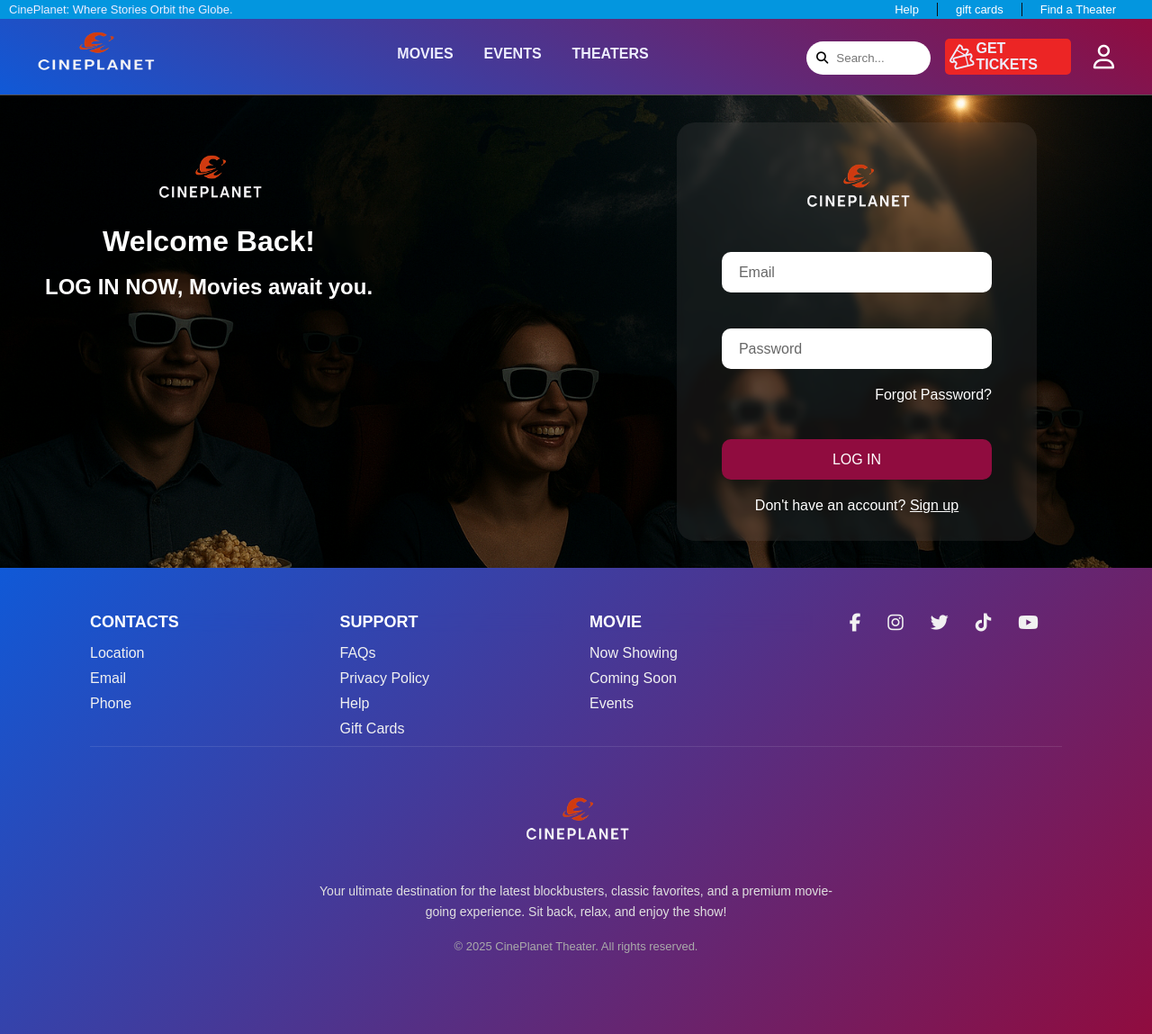
After one commit to kyawsanaung/MovieWebsite, a PHP site: page /signup.php in a window 1280 px wide. The commit adds this page. Shown: the whole page at 90% size. Run offline with PHP 8.4, Linux system fonts and the light colour scheme.

Commit message:
Commit Added singup.php

```diff
--- a/index.php
+++ b/index.php
@@ -9,6 +9,4 @@
 </head>
 <body>
 
-</body>
-</html>
 <?php include("partial/footer.php"); ?>
--- a/partial/header.php
+++ b/partial/header.php
@@ -16,13 +16,13 @@
     <ul class="info-links">
       <li><a href="#">Help</a></li>
       <li><a href="#">gift cards</a></li>
-      <li><a href="#">Find a Store</a></li>
+      <li><a href="#">Find a Theater</a></li>
     </ul>
   </nav>
   <nav class="navbar">
 
     <div class="menu-toggle" id="mobile-menu">
-    <i class="fa fa-bars fa-2x"></i>
+    <i class="fa-solid fa-ellipsis-vertical fa-2x"></i>
     </div>
 
     <div class="logo"><img src="images/NavLogo.png" alt="Logo"></div>
@@ -47,7 +47,7 @@
             </div>
 
 
-            <button class="icon" onclick="window.location.href='Register.php';"><i class="fa-regular fa-user fa-2x"></i>
+            <button class="icon" onclick="window.location.href='signup.php';"><i class="fa-regular fa-user fa-2x"></i>
             </button>
   </div>
 
--- /dev/null
+++ b/signup.php
@@ -0,0 +1,53 @@
+<?php include("partial/header.php"); ?>
+
+<!DOCTYPE html>
+<html lang="en">
+
+<head>
+    <meta charset="UTF-8">
+    <meta name="viewport" content="width=device-width, initial-scale=1.0">
+    <title>Sign up</title>
+    <style>
+        /* Apply this to your main HTML file */
+
+        body {
+            height: 100vh;
+            background-image: url("images/Background.png");
+            background-size: cover;
+            /* Ensures the background covers the entire screen */
+            background-position: center;
+            /* Centers the image for responsiveness */
+            background-repeat: no-repeat;
+            align-items: center;
+            height: 100vh;
+            color: white;
+        }
+
+    </style>
+</head>
+
+<body>
+    <div class="main">
+    <div class="login_message_container">
+        <img class="login_logo" src="images/NavLogo.png" alt="Logo">
+        <h1>Welcome Back!</h1><br>
+        <h2>LOG IN NOW, Movies await you.</h2>
+    </div>
+    <div class="login_container">
+        <center>
+            <img class="login_logo" src="images/NavLogo.png" alt="Logo">
+        </center>
+        <form action="post" class="login_form">
+            <input type="email" placeholder="  Email" class="login_input" required><br>
+            <input type="password" name="" id="" placeholder="  Password" class="login_input" required>
+            <p class="forgot_pwd_link"><a href="#">Forgot Password?</a></p>
+
+            <center class="action_center">
+                <input type="submit" name="" id="" class="login_input" value="LOG IN">
+                <p class="signup_link">Don't have an account? <a href="#" onclick="">Sign up</a> </p>
+            </center>
+        </form>
+
+    </div>
+    </div>
+    <?php include("partial/footer.php"); ?>
--- a/style.css
+++ b/style.css
@@ -72,7 +72,7 @@
 
 .navbar .logo img {
   height: 80px;
-  width: 210px;
+  width: 170px;
   margin-left: 20px;
 }
 
@@ -413,6 +413,10 @@
   .logo_footer {
     text-align: center;
   }
+
+  .login_message_container{
+    display: none;
+  }
 }
 
 @media (min-width: 769px) {
@@ -427,4 +431,134 @@
   .toggle-icon {
     display: none;
   }
+
 }
+
+/* Login page css  */
+
+.login_container{
+  margin-top: 30px;
+  margin-bottom: 30px;
+  margin-left: auto;
+  margin-right: 10%;
+  padding: 30px;
+  background-color: rgba(179, 170, 170, 0.1); /* Semi-transparent background for the blur effect */
+  backdrop-filter: blur(4px);  /* Applies the blur effect */
+  display: block;
+  width: 400px;
+  border-radius: 20px;
+  height: fit-content;
+}
+
+
+
+
+
+
+.login_form{
+  display: block;
+}
+.login_input {
+  width: 300px;
+  height: 45px;
+  border-radius: 10px;
+  border: none;
+  padding: 0px 10px;
+  margin: 20px;
+  color: black;
+  font-size: 16px;
+  box-sizing: border-box;
+  transition: box-shadow 0.3s ease;
+}
+
+.login_input::placeholder {
+  color: rgba(0, 0, 0, 0.6);
+}
+
+.login_input:focus{
+    outline: none;
+    box-shadow: none;
+    animation: neonPulse 1.5s ease-in-out infinite;
+}
+@keyframes neonPulse {
+  0%, 100% {
+    box-shadow:
+      0 0 5px #ff4da6,
+      0 0 10px #ff4da6,
+      0 0 20px #ff4da6,
+      0 0 40px #ff4da6;
+  }
+  50% {
+    box-shadow:
+      0 0 2px #ff4da6,
+      0 0 4px #ff4da6,
+      0 0 8px #ff4da6,
+      0 0 16px #ff4da6;
+  }
+}
+
+
+.action_center .login_input{
+  width: 300px;
+  height: 45px;
+  border-radius: 10px;
+  border: none;
+  margin: 20px;
+  background-color: #900c3f;
+  color: white;
+}
+
+.action_center .login_input:hover{
+  background-color: #ba255e;
+  color: white;
+}
+
+.action_center .login_input:focus{
+  transform: translateY(0.5px);
+  background-color: #ba255e;
+  color: white;
+}
+
+.forgot_pwd_link{
+  text-align: right;
+  margin-right:  20px;
+  margin-bottom: 20px;
+}
+
+.forgot_pwd_link a{
+  color: white;
+  text-decoration: none;
+}
+
+.forgot_pwd_link a:hover{
+  color: rgb(176, 223, 240);
+  text-decoration: none;
+}
+
+.login_logo{
+  width: 150px;
+  height: 90px;
+}
+.signup_link{
+  color: white;
+}
+.signup_link a{
+  color: white;
+}
+.signup_link a:hover{
+  color: rgb(176, 223, 240);
+  text-decoration: none;
+}
+
+.main{
+  display: flex;
+}
+
+.login_message_container{
+  text-align: center;
+  justify-content: center;
+  padding: 50px;
+}
+.login_message_container h1, h2{
+  backdrop-filter: blur(4px);  /* Applies the blur effect */
+}
```
Also changed, not shown: images/112.png (added), images/Background.png (added), images/NavLogo.png, images/logo1212.png (renamed from images/logo.png).
